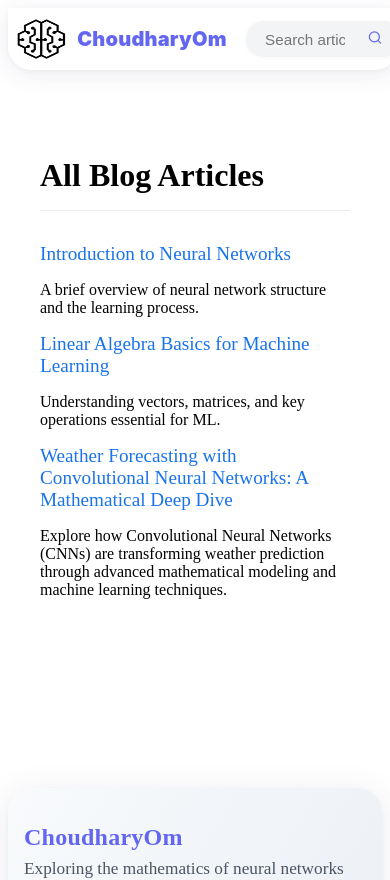
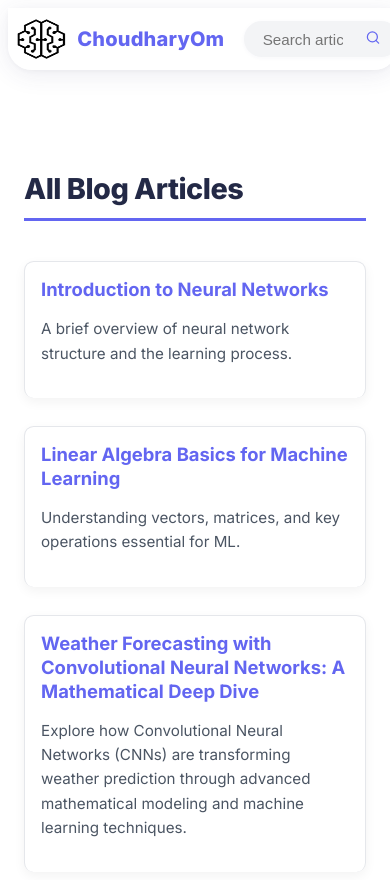
Before and after one commit to choudharyom/choudharyom.github.io, a Next.js app: page /blog in a window 390 px wide. Shown: the top 880 px of the page. Built offline with nearby package versions, Linux system fonts and the light colour scheme.

Commit message:
fix search.js improve tag css

```diff
--- a/src/styles/BlogIndex.module.css
+++ b/src/styles/BlogIndex.module.css
@@ -1,31 +1,143 @@
+@import url('https://fonts.googleapis.com/css2?family=Inter:wght@400;500;600;700;800&display=swap'); /* Keep if needed */
+
+/* --- Container and Heading --- */
 .container {
-  padding: 2rem;
-  max-width: 900px;
-  margin: 0 auto;
+  max-width: 850px; /* Match search page width */
+  margin: 3rem auto 4rem auto;
+  padding: 1rem 1.5rem;
+  min-height: 65vh;
+  font-family: var(--font-primary);
 }
 
 .container h1 {
-  margin-bottom: 2rem;
-  border-bottom: 1px solid #eee;
-  padding-bottom: 1rem;
+  font-size: 2.5rem;
+  font-weight: 800;
+  color: var(--color-text-primary);
+  margin-bottom: 2.5rem; /* More space below title */
+  border-bottom: 3px solid var(--color-primary);
+  padding-bottom: 0.75rem;
+  letter-spacing: -0.5px;
 }
 
+/* --- Post List (Grid) --- */
 .postList {
   list-style: none;
   padding: 0;
+  margin: 0;
+  display: grid;
+  gap: 1.75rem; /* Same gap as search results */
 }
 
+/* --- Post Item (Card) --- */
 .postItem {
-  margin-bottom: 1rem;
+  background-color: var(--card-bg);
+  border: 1px solid var(--border-color);
+  border-radius: var(--border-radius-medium);
+  padding: 1.5rem 1.75rem;
+  box-shadow: var(--shadow-soft);
+  transition: transform 0.2s ease-out, box-shadow 0.2s ease-out, background-color 0.2s;
+  /* Remove default margin/padding/border from original style */
+  margin-bottom: 0;
+  padding-bottom: 1.5rem;
+  border-bottom: none;
 }
 
+.postItem:hover {
+  transform: translateY(-4px);
+  box-shadow: var(--shadow-medium);
+  background-color: var(--background-alt);
+}
+
+/* --- Post Link (Title) --- */
 .postLink {
-  font-size: 1.2rem;
-  color: var(--link-color, #1a73e8);
+  font-size: 1.4rem;
+  font-weight: 700;
+  color: var(--color-link);
   text-decoration: none;
+  display: block;
+  margin-bottom: 0.6rem;
+  line-height: 1.3;
+  transition: color 0.2s;
 }
 
 .postLink:hover {
+  color: var(--color-link-hover);
   text-decoration: underline;
-  color: var(--link-hover-color, #0d47a1);
+  text-decoration-thickness: 2px;
+  text-underline-offset: 3px;
 }
+
+/* --- Post Excerpt --- */
+.postExcerpt {
+  color: var(--color-text-secondary);
+  font-size: 1rem;
+  line-height: 1.6;
+  margin-bottom: 1rem; /* Space before tags */
+}
+
+/* --- Tags Container --- */
+.postTags {
+  display: flex;
+  flex-wrap: wrap;
+  gap: 0.6rem;
+  margin-top: 1rem;
+  align-items: center;
+}
+
+/* --- Individual Tag --- */
+.tag {
+  display: inline-block;
+  background-color: var(--color-background-secondary);
+  color: var(--color-text-tertiary);
+  padding: 0.3rem 0.8rem;
+  border-radius: 1rem; /* Pill shape */
+  font-size: 0.85rem;
+  font-weight: 500;
+  line-height: 1.2;
+  border: 1px solid var(--color-border-light);
+  transition: background-color 0.2s, color 0.2s, border-color 0.2s, transform 0.2s;
+  white-space: nowrap;
+  text-decoration: none; /* Ensure no default link underline for Link component */
+}
+
+.tag:hover {
+  background-color: var(--color-primary);
+  color: white; /* Or use a specific --color-on-primary variable */
+  border-color: var(--color-primary);
+  transform: translateY(-2px) scale(1.03); /* Match search tag hover */
+  text-decoration: none;
+  cursor: pointer;
+}
+
+/* --- Responsive Adjustments --- */
+@media (max-width: 768px) {
+  .container {
+    padding: 1rem;
+    margin-top: 2rem;
+  }
+  .container h1 {
+    font-size: 2rem;
+  }
+  .postItem {
+    padding: 1.2rem;
+  }
+  .postLink {
+    font-size: 1.25rem;
+  }
+  .postExcerpt {
+    font-size: 0.95rem;
+  }
+}
+
+@media (max-width: 480px) {
+  .container h1 {
+    font-size: 1.8rem;
+  }
+  .postItem {
+    padding: 1rem;
+    border-radius: calc(var(--border-radius-medium) * 0.8);
+  }
+  .postLink {
+    font-size: 1.15rem;
+  }
+}
```
Also changed, not shown: src/pages/search.js (+11 -7 lines), src/styles/Search.module.css (+10 -8 lines).
